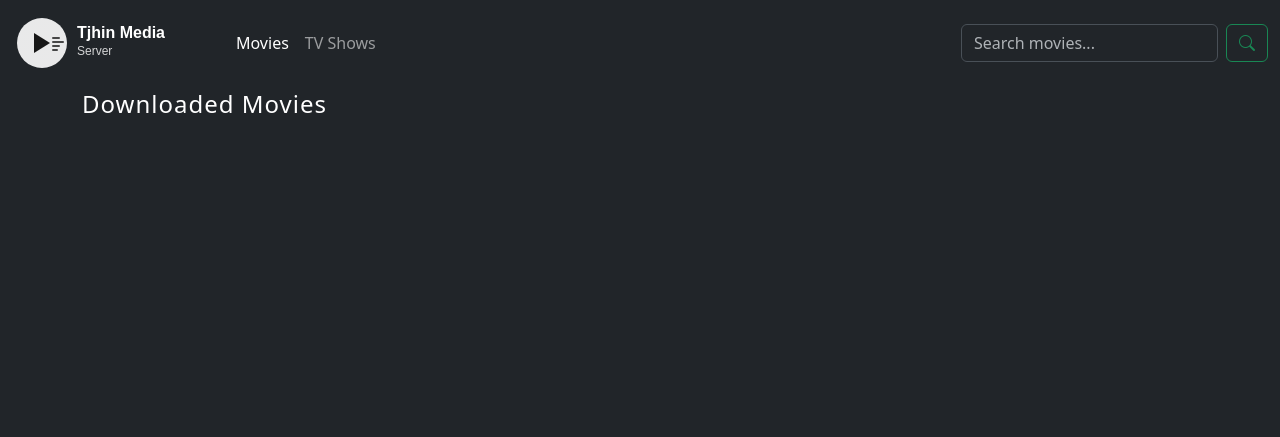
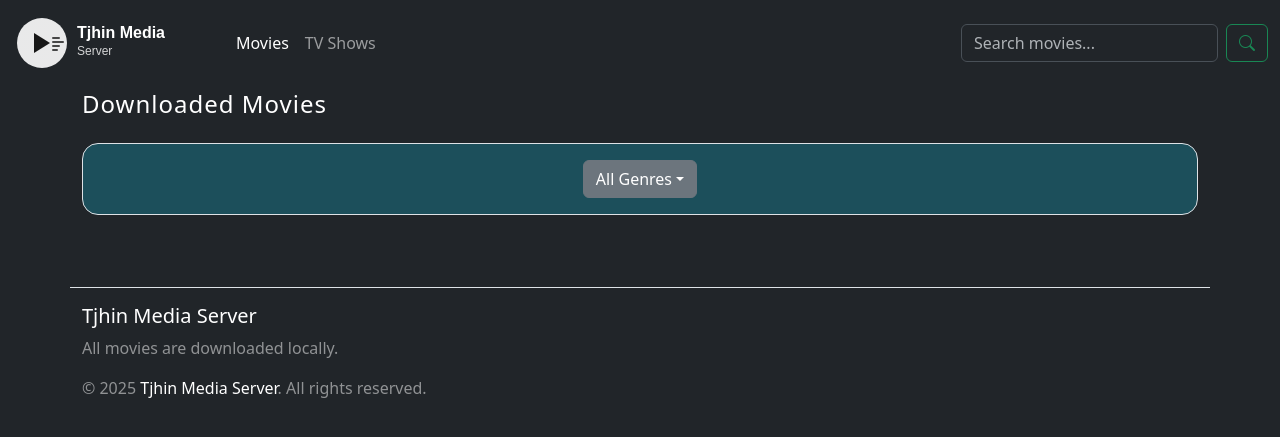
Before and after one commit to reynardo-tjhin/media-server, a Flask app: template src/templates/movies/home.jinja2 in a window 1280 px wide. Shown: the top 437 px of the page. Run offline with Flask 3, Linux system fonts and the light colour scheme; the template is opened without the code that fills it, so the values that code supplies are empty; some libraries are stand-ins or nearby versions.

Commit message:
added footer and filter genre UI without backend

```diff
--- a/src/static/movies/home.css
+++ b/src/static/movies/home.css
@@ -1,5 +1,5 @@
 /* allow for the sticky navigation bar on top */
-.container {
+.movie-gallery {
     padding-top: 90px;
 }
 
--- a/src/templates/movies/home.jinja2
+++ b/src/templates/movies/home.jinja2
@@ -77,9 +77,36 @@
     </nav>
 
     <!-- movie gallery -->
-    <div class="container text-center text-white">
+    <div class="movie-gallery container text-center text-white">
         <!-- title -->
         <h1 class="gallery-title">Downloaded Movies</h1>
+
+        <!-- controls -->
+        <div class="border my-4 mx-0 rounded-4 bg-info bg-opacity-25">
+            <!-- genres -->
+            <div class="dropdown my-3">
+                <button class="btn btn-secondary dropdown-toggle" type="button" data-bs-toggle="dropdown" aria-expanded="false">All Genres</button>
+                <div class="dropdown-menu dropdown-menu-dark max-h-64" style="width: 500px;">
+                    <form method="get" class="row row-cols-2 mx-2">
+                        {% for genre in genres %}
+                        <div class="col form-check">
+                            <input name="genre" value="{{ genre.name }}" class="form-check-input" type="checkbox" id="check{{ genre.name | capitalize }}" onchange="this.form.submit()" {{ genre.checked }}>
+                            <label class="form-check-label" for="check{{ genre.name | capitalize }}">{{ genre.name }}</label>
+                        </div>
+                        {% endfor %}
+                    </form>
+                </div>
+            </div>
+
+            <!-- if any genre is clicked -->
+            {% if genres_selected %}
+            <div class="d-flex mb-3 mx-4 align-items-start">
+                {% for genre_selected in genres_selected %}
+                    <button type="button" class="btn btn-primary me-3">{{ genre_selected }}</button>
+                {% endfor %}
+            </div>
+            {% endif %}
+        </div>
 
         <!-- movie gallery -->
         <div class="row row-cols-2 row-cols-md-4 row-cols-lg-6 ">
@@ -134,6 +161,20 @@
         </div>
     </div>
 
+    <footer class="container border-top mt-5 text-white">
+        <div class="mt-3">
+            <h5>Tjhin Media Server</h5>
+            <p class="text-white-50">All movies are downloaded locally.</p>
+        </div>
+        <div>
+            <p class="text-white-50">
+                © 2025
+                <span class="text-white">Tjhin Media Server</span>.
+                 All rights reserved.
+            </p>
+        </div>
+    </footer>
+
     <!-- Bootstrap JavaScript -->
     <script src="https://cdnjs.cloudflare.com/ajax/libs/bootstrap/5.3.2/js/bootstrap.bundle.min.js"></script>
 </body>
```
Also changed, not shown: src/movies.py (+25 -19 lines).
